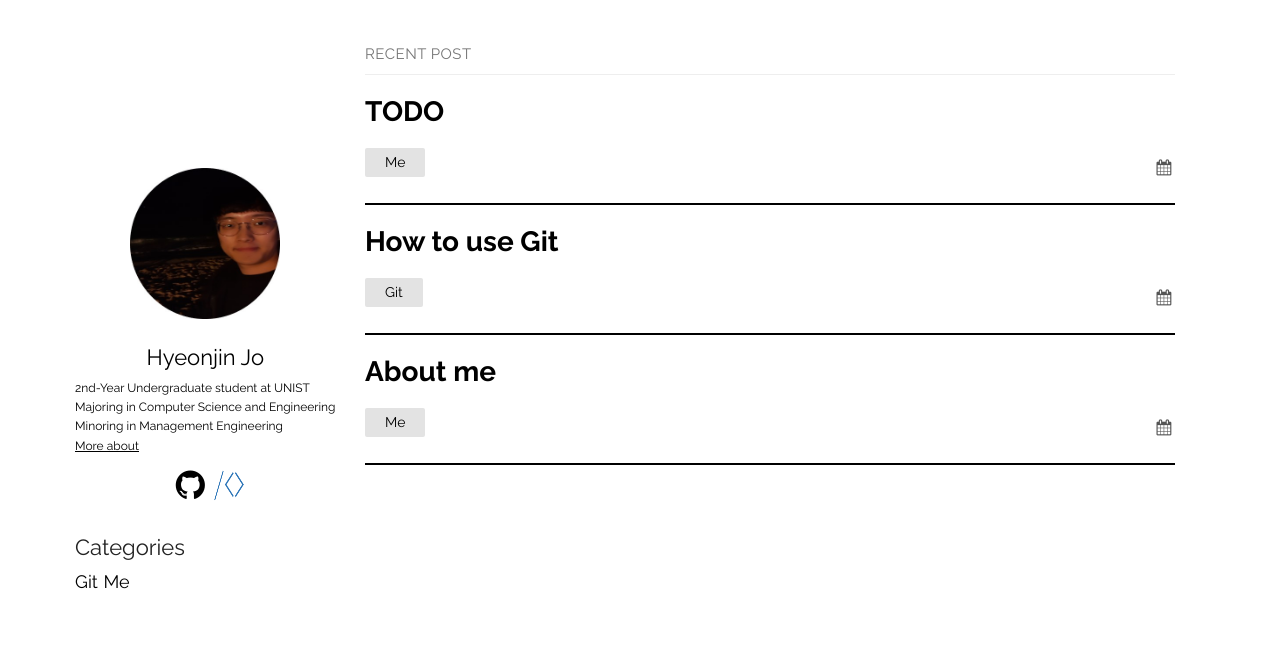
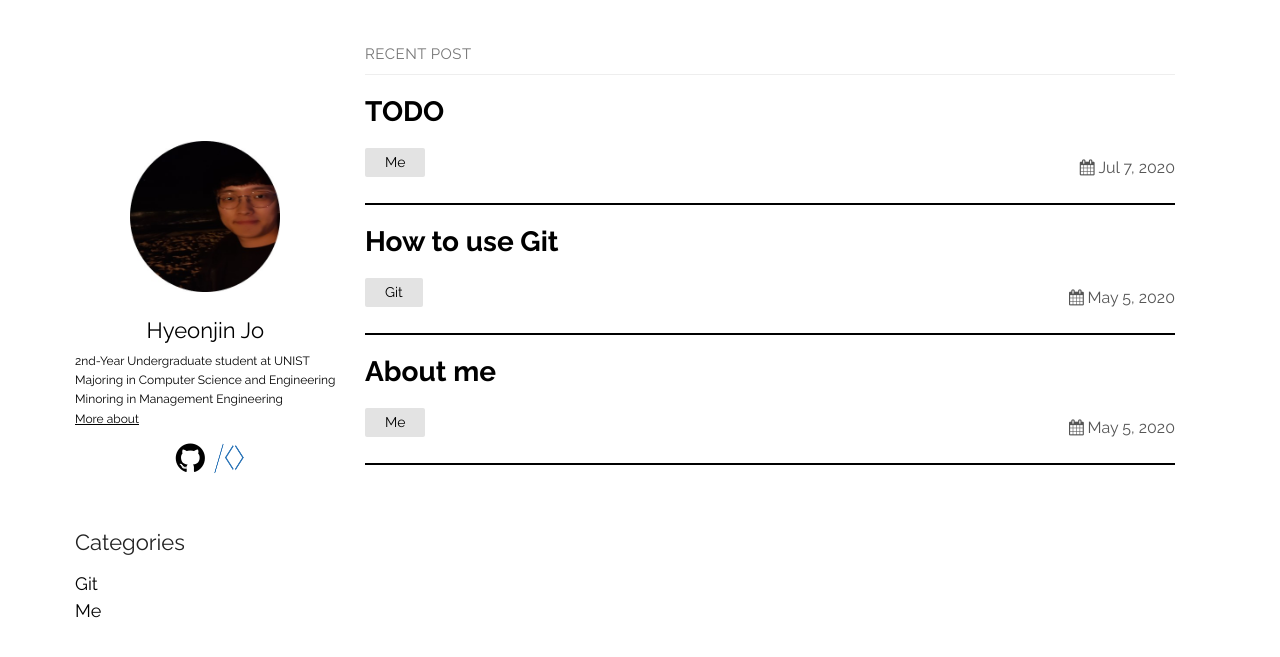
Before and after one commit to thinkin9/thinkin9.github.io, a Jekyll site: the page built from index.md, in a window 1280 px wide. Shown: the top 657 px of the page. Built offline with Jekyll 4.4.1, drawn with Linux system fonts in a browser that asks for light colours.

Commit message:
20200708

```diff
--- a/_layouts/default.html
+++ b/_layouts/default.html
@@ -45,8 +45,8 @@
           </li>
         </a>
       </ul>
-      <div class="site-category">Categories
-        <br>
+      <div class="site-category">
+        <p style="margin-bottom: 0.5em;">Categories</p>
         <li><a href="/category/Git.html">Git</a>
           <ul>
             {% for post in site.categories["Git"] %}
--- a/_layouts/home.html
+++ b/_layouts/home.html
@@ -28,7 +28,7 @@ layout: default
                <li>{{ tag }}</li>
              {%- endfor -%}
             </ul>
-            <div class="post-date"><i class="icon-calendar"></i>{{ page.date | date: date_format }}</div>
+            <div class="post-date"><i class="icon-calendar"></i>{{ post.date | date: date_format }}</div>
           </div>
           <hr style="height: 2px; border:none; margin-top: 1em; margin-bottom: 1em; padding: 0; background:black">
             <!--
--- a/_sass/plain.scss
+++ b/_sass/plain.scss
@@ -250,35 +250,42 @@ main {
 }
 
 .site-category{
-  text-align: left;
   font-size: 22px;
   background-color: white;
   color: #222222;
-  font-weight: normal;
-  margin: 0;
-  padding: 0;
-  display: inline-block;
+  display: block;
   text-decoration: none;
   line-height: 1.5;
   width: 100%;
   li{
-    display: inline-block;
+    position: relative;
+    display: inline;
+    margin: 0;
+    padding: 0;
   }
   li a{
-    display: inline-block;
+    display: block;
     font-size: 18px;
     text-decoration: none;
+    position: relative;
+    margin: 0;
+    padding: 0;
   }
   li ul{
-    position: absolute;
+    position: relative;
     display: none;
+    list-style: none;
+    margin: 0;
+    padding: 0;
   }
   li:hover ul{
-    display: inline-block;
+    display: inline;
   }
   li ul a{
+    display: block;
     font-size: 14px;
     text-decoration: none;
-    display: block;
+    margin: 0;
+    padding: 0;
   }
 }
```
